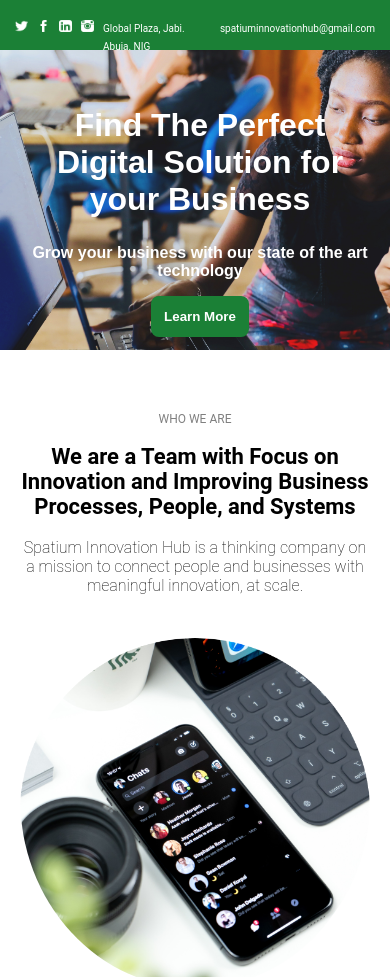
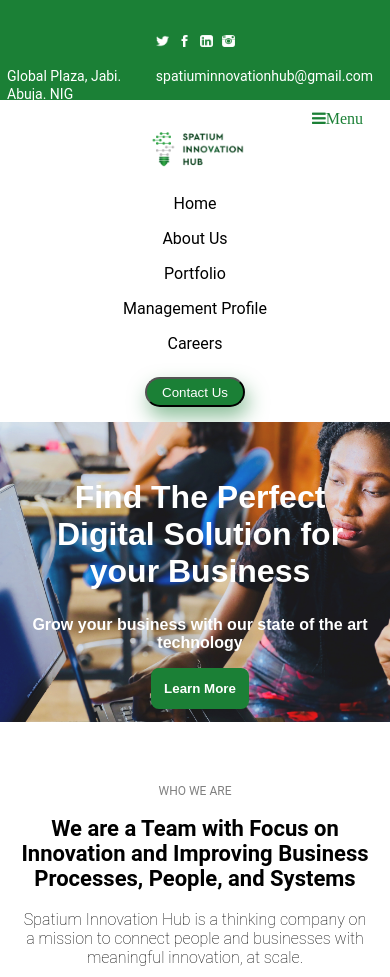
Before and after one commit to clmedders/PoC-Back-Button, a website: page index.html in a window 390 px wide. Shown: the top 977 px of the page. Drawn offline with Linux system fonts and the light colour scheme.

Commit message:
aded hamburger menu

```diff
--- a/index.html
+++ b/index.html
@@ -6,7 +6,7 @@
   <meta name="viewport" content="width=device-width, initial-scale=1.0">
   <title>Business Home Page</title>
   <link rel="stylesheet" href="./output-css/style.css">
-  <!-- <script src="hamburger.js"></script> -->
+  <script src="script.js"></script>
   <link rel="stylesheet" href="https://cdnjs.cloudflare.com/ajax/libs/font-awesome/4.7.0/css/font-awesome.min.css">
   <style>
     a {
@@ -44,6 +44,24 @@
         <li>Global Plaza, Jabi. Abuja. NIG</li>
         <li>spatiuminnovationhub@gmail.com</li>
       </ul>
+    </div>
+    <a href="javascript:void(0);" class="icon" onclick="myFunction()">
+      <i class="fa fa-bars">Menu</i>
+      <div id="menu">
+      <div class="menu">
+        <!-- <button class="hamburger" id="hamburger"></button>
+        <i class="fas fa-bars"></i> -->
+        <!-- <i class="fas fa-hamburger"></i> -->
+        <img class="menu-logo" src="images/logo.png">
+        <ul class="menu-list">
+          <li class="menu-item">Home</li>
+          <li class="menu-item">About Us</li>
+          <li class="menu-item">Portfolio</li>
+          <li class="menu-item">Management Profile</li>
+          <li class="menu-item">Careers</li>
+        </ul>
+        <button class="menu-button">Contact Us</button>
+      </div>
     </div>
   </header>
   <main>
--- a/sass/components/_about-us.scss
+++ b/sass/components/_about-us.scss
@@ -11,6 +11,7 @@
     bottom: -10%;
     left: 30%;
     font-size: 42px;
+    font-weight: bold;
 
     @media(min-width:$tablet){
       left: 40%
@@ -69,6 +70,20 @@
     width: 800px;
     text-align: left;
   }
+
+  h4{
+    text-decoration-line: underline;
+    font-size: 14px;
+    color: #464749;
+
+    @media(min-width:$tablet){
+      font-size: 16px;
+    }
+
+    @media(min-width:$laptop){
+      font-size: 18px;
+    }
+  }
 }
 
 .about-us-card{
@@ -107,3 +122,13 @@
     margin: auto;
   }
 }
+
+.dot{
+  position: absolute;
+width: 10px;
+height: 10px;
+left: 446px;
+top: 508px;
+
+background: #C4C4C4;
+}
--- a/sass/components/_header.scss
+++ b/sass/components/_header.scss
@@ -1,29 +1,39 @@
 // .header{
-//   background-color: #1B8036;
-//   display: flex;
-//   height: 50px;
+//   // background-color: #1B8036;
+//   // display: flex;
+//   // height: 50px;
+//   // font-family: Roboto;
 // }
 
 .navbar-contact{
   background-color: #1B8036;
   display: flex;
-  height: 50px;
+  height: 100px;
   justify-content: space-between;
   font-family: 'Roboto';
   font-style: normal;
   font-weight: 400;
   font-size: 15px;
   line-height: 18px;
+  flex-direction: column;
 
+  @media(min-width:$tablet){
+    flex-direction: row;
+    height: 50px;
+  }
 }
 
 .social-media{
   display: flex;
-  padding-left: 10px;
+  padding-top: 30px;
+  margin: auto;
+  padding-left: 0px;
 
   @media(min-width:$tablet) {
     margin-top: 15px;
     padding-left: 50px;
+    padding-top: 0px;
+
   }
 
   @media(min-width:$laptop){
@@ -32,6 +42,7 @@
     height: 27px;
     left: 116px;
     opacity: 0.6;
+    padding-left: 0px;
   }
 }
 
@@ -60,20 +71,101 @@
   padding-left: 0px;
   padding-right: 10px;
   padding-top: 5px;
+  padding-bottom: 15px;
+  margin: auto;
 
   @media(min-width:$tablet) {
     font-size: 18px;
     margin-top: 5px;
-    padding-right: 60px;
   }
 
   @media(min-width:$laptop){
     padding-right: 16px;
-    margin-left: 700px;
-
+    margin-left: 825px;
   }
 
   li{
   margin: 0.5em;
+  font-size: 14px;
   }
 }
+
+.menu{
+  display: flex;
+  flex-direction: column;
+  text-align: center;
+  font-family: Roboto;
+  justify-content: space-between;
+  // display: none;
+  // overflow: hidden;
+
+  @media(min-width:$tablet){
+    flex-direction: row;
+  }
+
+  @media(min-width:$laptop){
+    height: 73px;
+  }
+}
+
+.menu-logo{
+  width: 100px;
+  margin: auto;
+}
+
+.menu-list{
+  padding-left: 0px;
+  display: flex;
+  flex-direction: column;
+
+  @media(min-width:$tablet){
+    flex-direction: row;
+  }
+
+}
+.menu-item{
+  margin: .5em;
+
+  @media(min-width:$laptop){
+    font-size: 18px;
+    margin: 1em;
+  }
+}
+
+.menu-button{
+  background: #1B8036;
+  box-shadow: 3px 10px 20px rgba(27, 128, 54, 0.51);
+  border-radius: 24.5px;
+  color: white;
+  width: 100px;
+  height: 30px;
+  margin: auto;
+
+  @media(min-width:$laptop){
+    width: 141px;
+    height: 49px;
+    font-size: 18px;
+  }
+}
+
+// .hamburger{
+//   // background-color: transparent;
+//   border: 0;
+//   // color: #1B8036;
+//   color: #1B8036;
+
+//   font-size: 40px;
+// }
+
+// .fa fa-bars{}
+
+.fa{
+  color: #1B8036;
+  position: relative;
+  left: 80%;
+  padding-top: 10px;
+
+  @media(min-width:$tablet){
+    visibility: hidden;
+  }
+}
--- a/sass/components/_hero.scss
+++ b/sass/components/_hero.scss
@@ -1,5 +1,6 @@
 .hero{
   display: flex;
+  padding-top: 15px;
 }
 
 .hero-image{
--- a/sass/components/_products.scss
+++ b/sass/components/_products.scss
@@ -31,7 +31,7 @@ h1{
 
   @media(min-width:$laptop){
     padding-top: 70px;
-    width: 800px;
+    width: 1000px;
     flex-direction: row;
     text-align: left;
   }
@@ -81,7 +81,7 @@ h1{
 
   @media(min-width:$laptop){
     padding-top: 70px;
-    width: 800px;
+    width: 1000px;
     flex-direction: row-reverse;
     text-align: left;
   }
--- /dev/null
+++ b/script.js
@@ -0,0 +1,8 @@
+function myFunction() {
+  var x = document.getElementById("menu");
+  if (x.style.display === "block") {
+    x.style.display = "none";
+  } else {
+    x.style.display = "block";
+  }
+}
```
Also changed, not shown: about-us.html (+21 -1 lines), blog.html (+19 -0 lines), images/dot.png (added), images/logo.png (added), output-css/style.css, 1 other file.
